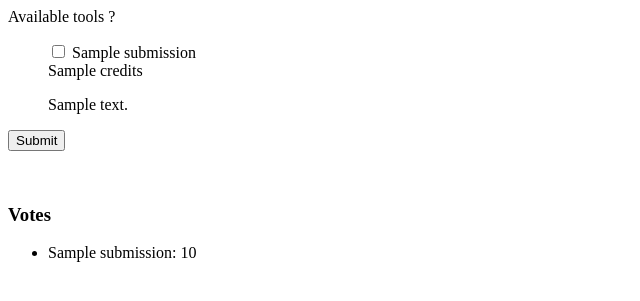
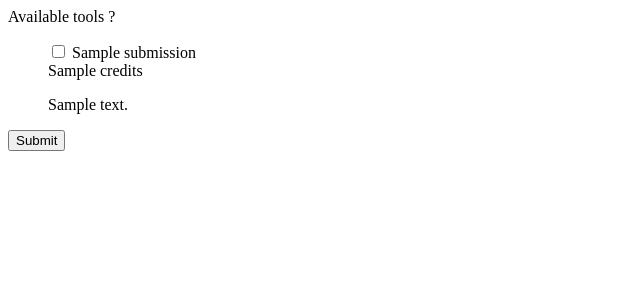
Before and after one commit to aniagarwal97/kaushal, a Django app: template myapp/template/feedback_page.html in a window 1280 px wide. Shown: the top 301 px of the page, without its empty margins (0-640 px from the left). Run offline with Django 3.2, Linux system fonts and the light colour scheme; the template is opened without the code that fills it: most values are stand-ins (such as "Sample title", 1, 10 or a date in 2020).

Commit message:
Fixed the auto show and hide votes container

```diff
--- a/kaushal_checkbox/urls.py
+++ b/kaushal_checkbox/urls.py
@@ -18,5 +18,5 @@ from django.contrib import admin
 
 urlpatterns = [
     url(r'^admin/', admin.site.urls),
-    url(r'^myapp/', include('myapp.urls')),
+    url(r'^myapp/', include('myapp.urls', namespace='myapp')),
 ]
--- a/myapp/template/feedback_page.html
+++ b/myapp/template/feedback_page.html
@@ -1,6 +1,6 @@
 <div>
     <p class="feedback-question">Available tools ?</p>
-    <form id="submission_form" method="POST">
+    <form id="submission_form" method="POST" action="{% url 'myapp:submission' %}">
         {% csrf_token %}
         {{ form.as_p }}
         <ul class="vertical">
@@ -18,12 +18,19 @@
             {% endfor %}
         </ul>
         <div class="vote_button">
-            <input id="vote_send" type="submit" class="hollow button" value="Submit" onClick = "myfunction()"/>
+            <input id="vote_send" type="submit" class="hollow button" value="Submit"/>
         </div>
     </form>
 </div>
+<script>
+window.onload = function() {
+    if(window.location.search){
+        document.getElementById("result-container").style.display = "block"
+    }
+};
+</script>
 <br/>
-<div id="result-container" class="result-container" style="display:{{display}}">
+<div id="result-container" class="result-container" style="display:none">
 
     <h3 class="feedback_title">Votes</h3>
 
--- a/myapp/views.py
+++ b/myapp/views.py
@@ -22,5 +22,5 @@ def submission(request):
             tools_votes = tools.votes
             tools.votes = tools_votes + 1
             tools.save()
-        return render(request, 'myapp/template/feedback_page.html', {"submissions_by_vote_count":submission_list, "display": "block"})
+        return HttpResponseRedirect('myapp/template/feedback_page.html?show=True')
     return render(request, 'myapp/template/feedback_page.html', {"submissions_by_vote_count":submission_list, "display": "none"})
```
